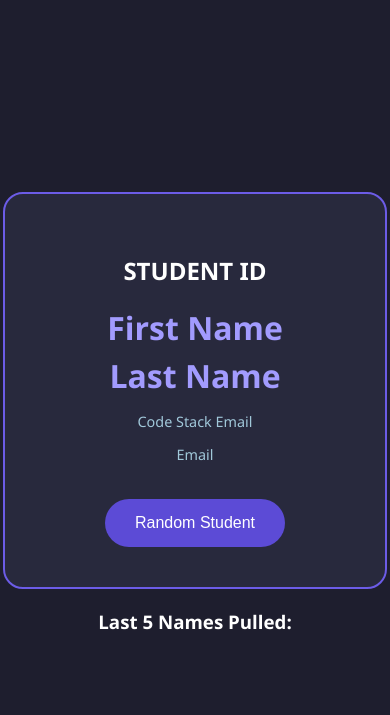
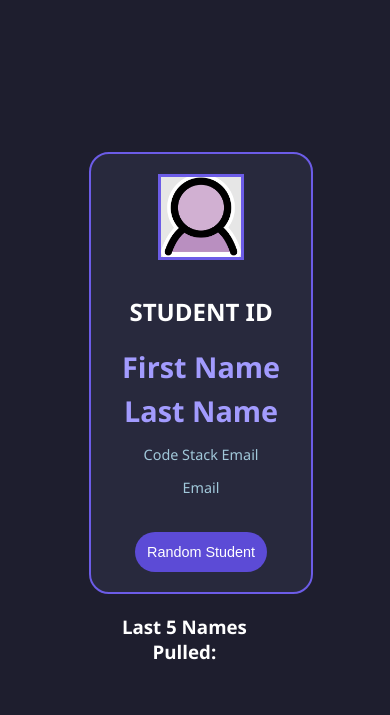
Before and after one commit to duartemjoseph-spec/RNG, a plain HTML site: page index.html in a window 390 px wide. Drawn offline with Linux system fonts and the light colour scheme.

Commit message:
filled in missing emails & added img

```diff
--- a/data/data.json
+++ b/data/data.json
@@ -3,7 +3,7 @@
     {
       "firstName": "Arianna",
       "lastName": "Huntley",
-      "codeStackEmail": "N/A",
+      "codeStackEmail": "ahuntley@codestack.co",
       "email": "clair10022004@gmail.com"
     },
     {
@@ -21,7 +21,7 @@
     {
       "firstName": "Bryce",
       "lastName": "Mack",
-      "codeStackEmail": "N/A",
+      "codeStackEmail": "bmack@codestack.co",
       "email": "brycewmack50@outlook.com"
     },
     {
@@ -106,7 +106,7 @@
       "firstName": "Rizwan",
       "lastName": "Mehmoo",
       "codeStackEmail": "rmehmoo@codestack.co",
-      "email": "N/A"
+      "email": "rm.pkusa@gmail.com"
     },
     {
       "firstName": "Sammer",
--- a/index.html
+++ b/index.html
@@ -13,6 +13,7 @@
 
         <div class="idCard">
             <div class="cardHeader">
+                <img src="./images/avatar-1292817_1280.png" alt="empty profile pic" class="idPic">
                 <h2>STUDENT ID</h2>
             </div>
 
--- a/styles/styles.css
+++ b/styles/styles.css
@@ -1,4 +1,5 @@
 body{
+    min-height: 100vh;
     background-color:#1e1e2e;
     font-family: 'Segoe UI', Tahoma, Geneva, Verdana, sans-serif;
     color: white;
@@ -17,6 +18,14 @@ body{
     text-align:center;
     width:300px;
     border: 2px solid  #6c5ce7;
+}
+.idPic{
+    width: 80px;
+    height: 80px;
+    border: 3px solid #6c5ce7;
+    background-color: #e6e6e6;
+    object-fit: cover;
+    margin-bottom: 10px;
 }
 
 #firstName, #lastName{
@@ -58,3 +67,24 @@ li{
     border-radius: 5px;
     color:white;
 }
+
+@media(max-width: 768px){
+    .idCard{
+        width: 85%;
+        max-width: 350px;
+        padding:20px;
+        margin-top: 20px;
+    }
+    #firstName, #lastName{
+        font-size: 1.8rem;
+    }
+
+    button{
+        padding: 12px;
+        font-size: 0.9rem;
+    }
+    #historySection{
+        width: 90%;
+        padding-bottom: 30px;
+    }
+}
```
Also changed, not shown: images/avatar-1292817_1280.png (added).
